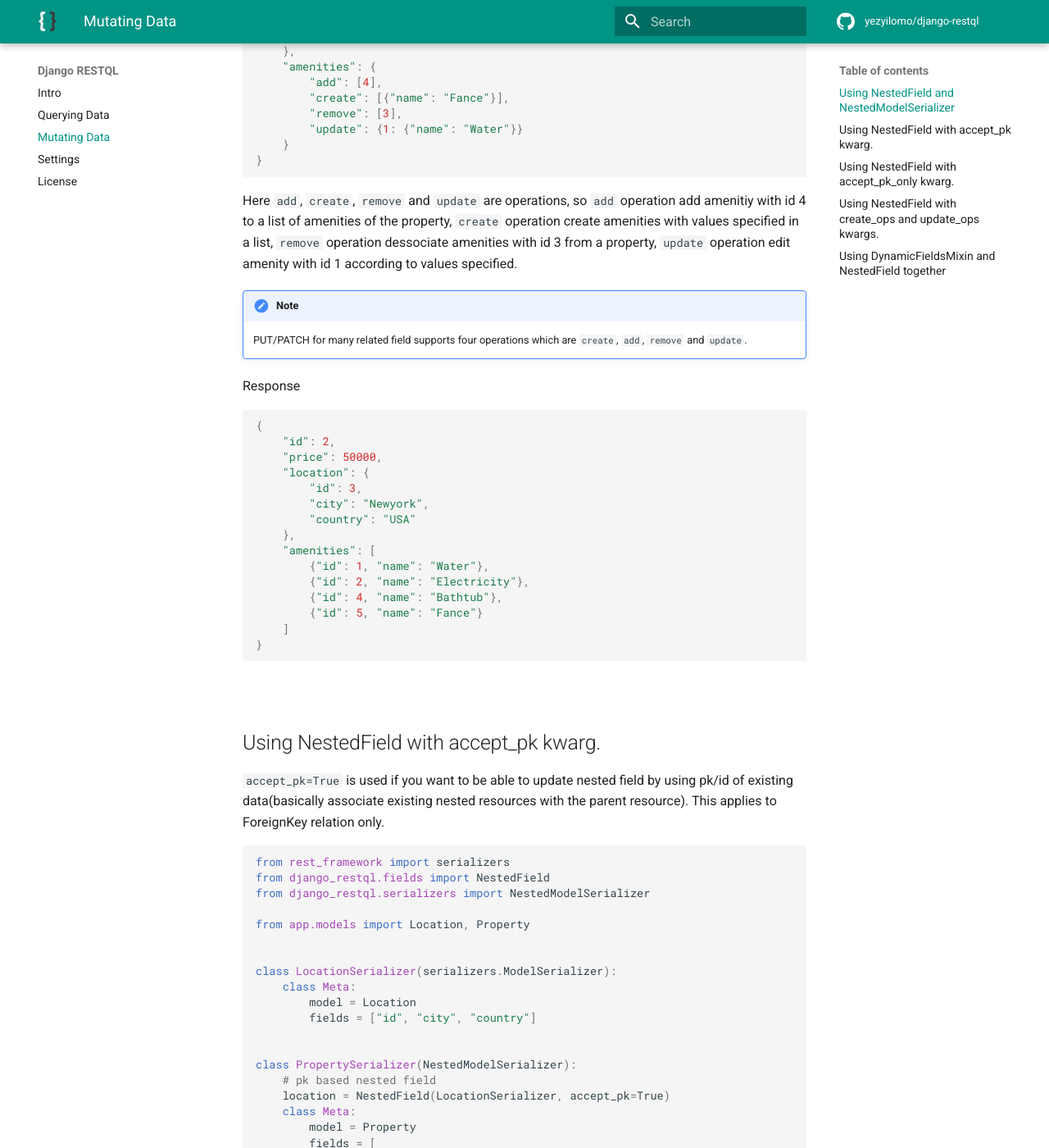
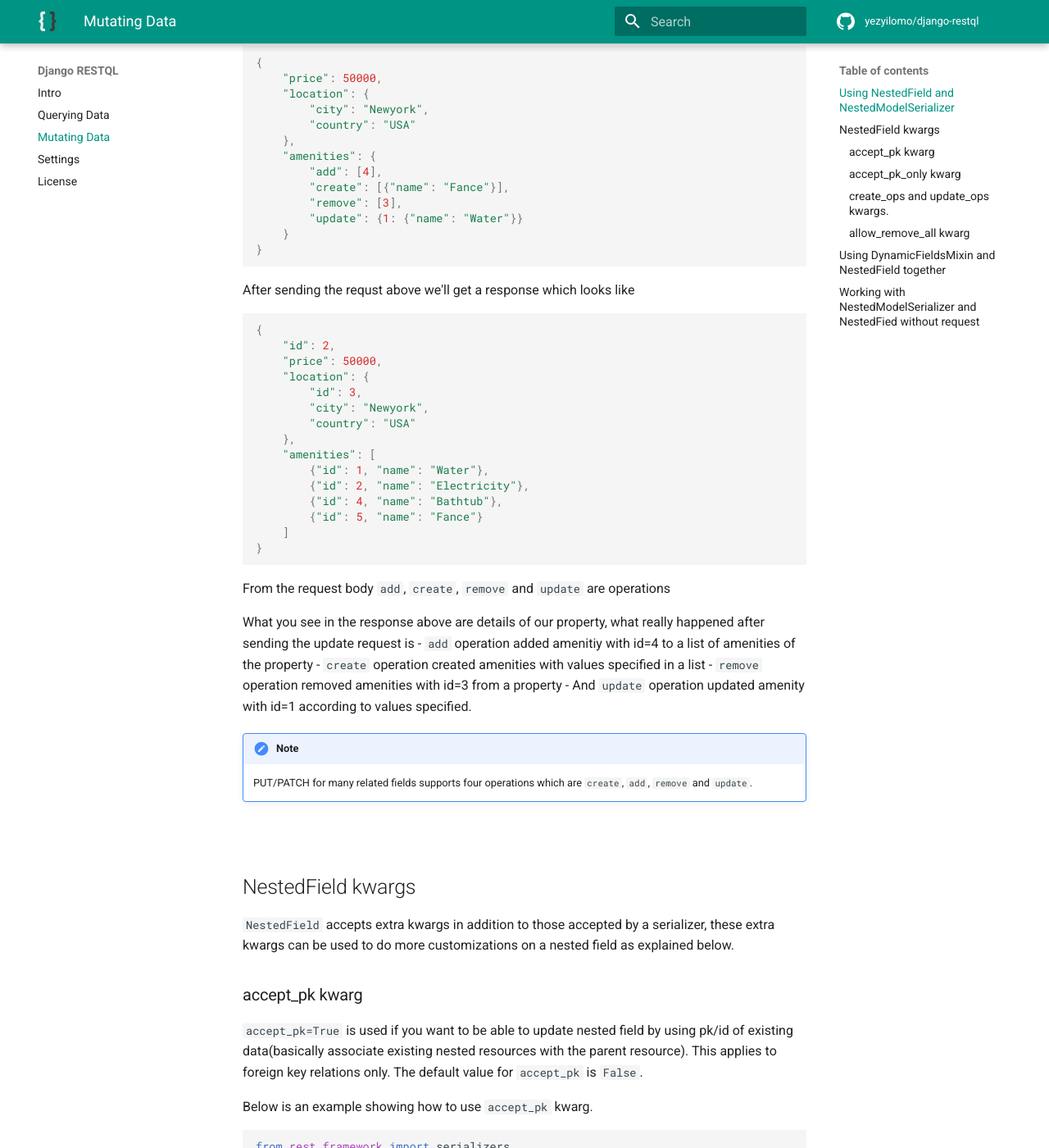
Before and after one commit to yezyilomo/django-restql, an MkDocs documentation site: the page built from docs/mutating_data.md, in a window 1280 px wide and 1400 px high, scrolled down 2319 px. Shown: the whole window at 82% size. Built offline with MkDocs 1.6.1 and Material for MkDocs 9.7.7, drawn with Linux system fonts in a browser that asks for light colours; comment, search, counter and statistics services are not loaded; some of the changed text lies outside the part shown.

Commit message:
📝Add documentation for #260 and #262

````diff
--- a/docs/mutating_data.md
+++ b/docs/mutating_data.md
@@ -41,9 +41,11 @@
 <br>
 
 
+With serializers defined as shown above, you will be able to send data mutation request like
+
 ```POST /api/property/```
 
-Request Body
+With a request body like
 ```js
 {
     "price": 60000,
@@ -60,12 +62,8 @@
     }
 }
 ```
-What's done here is pretty clear, location will be created and associated with the property created, also create operation on amenities will create amenities with values specified in a list and associate with the property, add operation will add amenity with id 3 to a list of amenities of the property.
 
-!!! note
-    POST for many related field supports two operations which are `create` and `add`.
-
-Response
+And get a response of created resources like
 ```js
 {
     "id": 2,
@@ -82,10 +80,19 @@
     ]
 }
 ```
+
+Just to clarify what happed here:
+- location has been created and associated with the property created
+- `create` operation on amenities has created amenities with values specified in a list and associate them with the property
+- And `add` operation has added amenity whose id is 3 to a list of amenities of the property.
+
+!!! note
+    POST for many related fields supports two operations which are `create` and `add`.
 <br>
 
+Below we have an example where we are trying to update the property we have created in the previous example.
 
-```PUT /api/property/2/```
+```PUT/PATCH /api/property/2/```
 
 Request Body
 ```js
@@ -104,13 +111,8 @@
 }
 ```
 
-Here `add`, `create`, `remove` and `update` are operations, so `add` operation add amenitiy with id 4 to a list of amenities of the property, `create` operation create amenities with values specified in a list, `remove` operation dessociate amenities with id 3 from a property, `update` operation edit amenity with id 1 according to values specified.
+After sending the requst above we'll get a response which looks like
 
-
-!!! note
-    PUT/PATCH for many related field supports four operations which are `create`, `add`, `remove` and `update`.
-
-Response
 ```js
 {
     "id": 2,
@@ -128,11 +130,29 @@
     ]
 }
 ```
+
+From the request body `add`, `create`, `remove` and `update` are operations
+
+What you see in the response above are details of our property, what really happened after sending the update request is
+- `add` operation added amenitiy with id=4 to a list of amenities of the property
+- `create` operation created amenities with values specified in a list
+- `remove` operation removed amenities with id=3 from a property
+- And `update` operation updated amenity with id=1 according to values specified.
+
+
+!!! note
+    PUT/PATCH for many related fields supports four operations which are `create`, `add`, `remove` and `update`.
 <br>
 
 
-## Using NestedField with accept_pk kwarg.
-`accept_pk=True` is used if you want to be able to update nested field by using pk/id of existing data(basically associate existing nested resources with the parent resource). This applies to ForeignKey relation only.
+## NestedField kwargs
+`NestedField` accepts extra kwargs in addition to those accepted by a serializer, these extra kwargs can be used to do more customizations on a nested field as explained below.
+
+
+### accept_pk kwarg
+`accept_pk=True` is used if you want to be able to update nested field by using pk/id of existing data(basically associate existing nested resources with the parent resource). This applies to foreign key relations only. The default value for `accept_pk` is `False`.
+
+Below is an example showing how to use `accept_pk` kwarg.
 
 ```py
 from rest_framework import serializers
@@ -170,7 +190,7 @@
 }
 ```
 !!! note
-    Here location resource with id 2 is already existing, so what's done here is create new property resource and associate it with a location with id 2.
+    Here location resource with id=2 exists already, so what's done here is create new property resource and associate it with this location whose id is 2.
 
 Response
 ```js
@@ -215,9 +235,11 @@
 ```
 <br>
 
-## Using NestedField with accept_pk_only kwarg.
-`accept_pk_only=True` is used if you want to be able to update nested field by using pk/id only. This applies to ForeignKey relation only. If this is set you won't be able to send data to create a nested resource.
 
+### accept_pk_only kwarg
+`accept_pk_only=True` is used if you want to be able to update nested field by using pk/id only. This too applies to foreign key relations only. The default value for `accept_pk_only` kwarg is `False`, if `accept_pk_only=True` is set you won't be able to send data to create a nested resource.
+
+Below is an example showing how to use `accept_pk_only` kwarg.
 ```py
 from rest_framework import serializers
 from django_restql.fields import NestedField
@@ -268,12 +290,12 @@
 ```
 
 !!! note
-    By default `accept_pk=False` and `accept_pk_only=False`, so nested field(foreign key related) accepts data only by default, if `accept_pk=True` is set, it accepts data and pk/id, and if `accept_pk_only=True` is set it accepts pk/id only. You can't set both `accept_pk=True` and `accept_pk_only=True` at the same time.
+    By default `accept_pk=False` and `accept_pk_only=False`, so nested field(foreign key related) accepts data only by default, if `accept_pk=True` is set, it accepts data and pk/id, and if `accept_pk_only=True` is set it accepts pk/id only. You can't set both `accept_pk=True` and `accept_pk_only=True`.
 <br>
 
 
-## Using NestedField with create_ops and update_ops kwargs.
-You can restrict some operations by using `create_ops` and `update_ops` keyword arguments as follows
+### create_ops and update_ops kwargs.
+These two kwargs are used to restrict some operations when creating or updating nested data. Below is an example showing how to restrict some operations by using these two kwargs.
 
 ```py
 from rest_framework import serializers
@@ -362,8 +384,38 @@
 <br>
 
 
+### allow_remove_all kwarg
+This kwarg is used to enable and disable removing all related objects on many related nested field at once by using `__all__` directive. The default value of `allow_remove_all` is `False`, which means removing all related objects on many related nested fields is disabled by default so if you want to enable it you must set its value to `True`. For example
+
+```py
+class CourseSerializer(NestedModelSerializer):
+    books = NestedField(BookSerializer, many=True, allow_remove_all=True)
+
+    class Meta:
+        model = Course
+        fields = ["name", "code", "books"]
+```
+
+With `allow_remove_all=True` as set above you will be able to send a request like
+
+```PUT/PATCH /courses/3/```
+
+Request Body
+```js
+{
+    "books": {
+        "remove":  "__all__"
+    }
+}
+```
+
+This will remove all books associated with a course being updated.
+<br>
+
+
 ## Using DynamicFieldsMixin and NestedField together
 You can use `DynamicFieldsMixin` and `NestedModelSerializer` together if you want your serializer to be writable(on nested fields) and support querying data, this is very common. Below is an example which shows how you can use `DynamicFieldsMixin` and `NestedField` together.
+
 ```py
 from rest_framework import serializers
 from django_restql.fields import NestedField
@@ -388,7 +440,7 @@
         ]
 ```
 
-`NestedField` is nothing but a serializer wrapper, it returns an instance of a modified version of a serializer passed, so you can pass all the args and kwargs accepted by a serializer on it, it will simply pass them to a serializer passed when instantiating an instance. So you can pass anything accepted by a serializer to a `NestedField` wrapper, and if a serializer passed inherits `DynamicFieldsMixin` just like `LocationSerializer` on above example then you can pass any arg or kwarg accepted by `DynamicFieldsMixin` when defining location as a nested field, i.e
+`NestedField` is nothing but a serializer wrapper, it returns an instance of a modified version of a serializer passed, so you can pass all the args and kwargs accepted by a serializer on it, it will simply pass them along to a serializer passed when instantiating an instance. So you can pass anything accepted by a serializer to a `NestedField` wrapper, and if a serializer passed inherits `DynamicFieldsMixin` just like `LocationSerializer` on the example above then you can pass any arg or kwarg accepted by `DynamicFieldsMixin` when defining location as a nested field, i.e
 
 ```py
 location = NestedField(LocationSerializer, fields=[...])
@@ -456,3 +508,94 @@
 ```
 
 If you use `required=False` only without `allow_null=True`, The serializer will allow you to create Property without including `location` field but it will throw error because by default `allow_null=False` which means `null`/`None`(which is what's passed when you don't supply `location` value) is not considered a valid value.
+
+
+## Working with `NestedModelSerializer` and `NestedFied` without request
+**Django RESTQL** allows you to do data mutation without having request object, this is used if you don't want to get your mutation data input(serializer data) from a request, in fact `NestedModelSerializer` and `NestedFied` can work independently without using request. Below is an example showing how you can work with data mutation without request object.
+
+```py
+from rest_framework import serializers
+from django_restql.fields import NestedField
+from django_restql.mixins import DynamicFieldsMixin
+from django_restql.serializers import NestedModelSerializer
+
+from app.models import Book, Course
+
+
+class BookSerializer(DynamicFieldsMixin, NestedModelSerializer):
+    class Meta:
+        model = Book
+        fields = ['id', 'title', 'author']
+
+
+class CourseSerializer(DynamicFieldsMixin, NestedModelSerializer):
+    books = NestedField(BookSerializer, many=True, required=False)
+    class Meta:
+        model = Course
+        fields = ['id', 'name', 'code', 'books']
+```
+
+From serializers above you can create a course like
+
+```py
+data = {
+    "name": "Computer Programming",
+    "code": "CS50",
+    "books": {
+        "add": [1, 2],
+        "create": [
+            {'title': 'Basic Data Structures', 'author': 'J. Davis'}
+            {'title': 'Advanced Data Structures', 'author': 'S. Mobit'}
+        ]
+    }
+}
+
+serializer = CourseSerializer(data=data)
+serializer.is_valid()
+serializer.save()
+
+print(serializer.data)
+
+# This will print
+{
+    "id": 2,
+    "name": "Computer Programming",
+    "code": "CS50"
+    "books": [
+        {'id': 1, 'title': 'Programming Intro', 'author': 'K. Moses'},
+        {'id': 2, 'title': 'Understanding Computers', 'author': 'B. Gibson'},
+        {'id': 3, 'title': 'Basic Data Structures', 'author': 'J. Davis'},
+        {'id': 4, 'title': 'Advanced Data Structures', 'author': 'S. Mobit'}
+    ]
+}
+```
+
+To update a created course you can do it like
+
+```py
+data = {
+    "code": "CS100",
+    "books": {
+        "remove": [2, 3]
+    }
+}
+
+course_obj = Course.objects.get(pk=2)
+
+serializer = CourseSerializer(course_obj, data=data)
+serializer.is_valid()
+serializer.save()
+
+print(serializer.data)
+
+# This will print
+{
+    "id": 2,
+    "name": "Computer Programming",
+    "code": "CS100"
+    "books": [
+        {'id': 1, 'title': 'Programming Intro', 'author': 'K. Moses'},
+        {'id': 2, 'title': 'Understanding Computers', 'author': 'B. Gibson'}
+    ]
+}
+```
````
